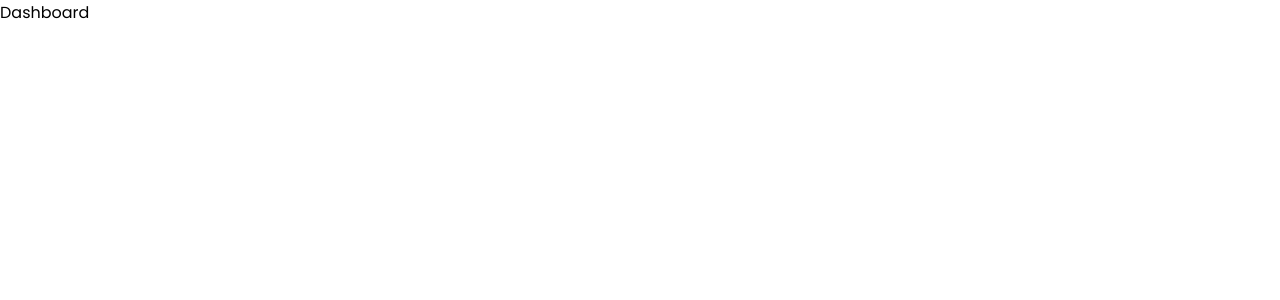
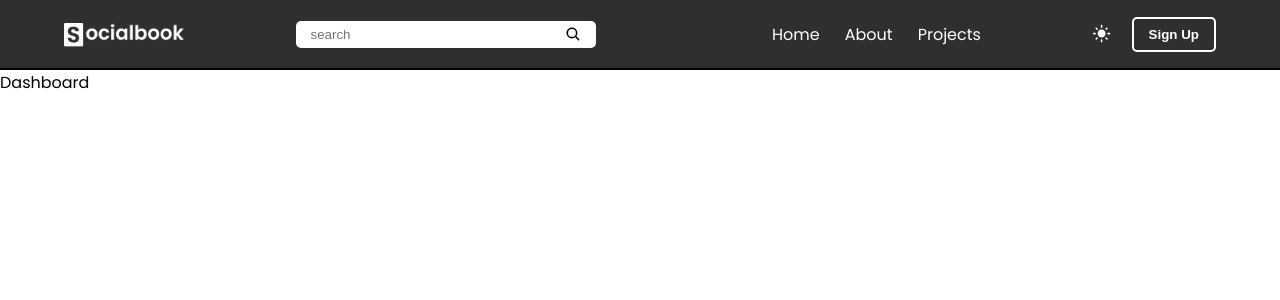
Before and after one commit to Wizeeyung/myMern-blog, a React (Vite) app in the folder client/: page /dashboard in a window 1280 px wide. Shown: the top 300 px of the page. Built offline with nearby package versions, Linux system fonts and the light colour scheme.

Commit message:
create header section

```diff
--- a/client/package.json
+++ b/client/package.json
@@ -12,6 +12,7 @@
   "dependencies": {
     "react": "^18.2.0",
     "react-dom": "^18.2.0",
+    "react-icons": "^5.0.1",
     "react-router-dom": "^6.22.3"
   },
   "devDependencies": {
--- a/client/src/App.jsx
+++ b/client/src/App.jsx
@@ -4,15 +4,16 @@ import Home from './pages/Home'
 import About from './pages/About'
 import Projects from './pages/Projects'
 import Signin from './pages/Signin'
-
 import Dashboard from './pages/Dashboard'
 import Signups from './pages/Signups'
+import Header from './components/Header'
 
 
 
 function App() {
   return (
     <BrowserRouter>
+      <Header />
       <Routes>
         <Route path='/' element={<Home />} />
         <Route path='/about' element={<About />} />
--- /dev/null
+++ b/client/src/components/Header.jsx
@@ -0,0 +1,33 @@
+import logo from '../assets/logo2.png'
+import { IoSearch } from "react-icons/io5";
+import './css/header.css'
+import { MdLightMode } from "react-icons/md";
+import { Link, NavLink} from 'react-router-dom';
+
+const Header = () => {
+
+
+  return (
+    <header className='header-container'>
+      <nav className='nav-bar'>
+        <Link to='/'><img src={logo} alt="logo" /></Link>
+        <form className='search-box'>
+            <input type='text' placeholder='search'/>
+            <IoSearch className='search-icon'/>
+        </form>
+        <ul className='nav-links'>
+          <li><NavLink to='/' className={(navData) => navData.isActive ? 'links actives' : 'links'}>Home</NavLink></li>
+          <li><NavLink to='/about' className={(navData) => navData.isActive ? 'links actives' : 'links'}>About</NavLink></li>
+          <li><NavLink to='/projects' className={(navData) => navData.isActive ? 'links actives' : 'links'}>Projects</NavLink></li>
+        </ul>
+        <div className='header-sign'>
+          <MdLightMode  className='light-icon'/>
+          <button className='sign-up'>Sign Up</button>
+        </div>
+      </nav>
+
+    </header>
+  )
+}
+
+export default Header
--- /dev/null
+++ b/client/src/components/css/header.css
@@ -0,0 +1,129 @@
+header.header-container{
+  display: flex;
+  padding: 20px 5%;
+  width: 100%;
+  border-bottom: 2px solid black;
+}
+
+nav.nav-bar{
+  width: 100%;
+  display: flex;
+  align-items: center;
+  justify-content: space-between;
+  color: white;
+}
+
+
+nav img{
+  width: 120px;
+}
+
+.header-container{
+  height: 70px;
+  width: 100%;
+  /* background: rgb(192,191,209);
+background: linear-gradient(90deg, rgba(192,191,209,1) 0%, rgba(130,157,131,1) 48%, rgba(156,172,162,1) 84%, rgba(154,167,170,1) 100%); */
+  z-index: 1;
+  background-color: rgb(49, 46, 46);
+}
+.nav-bar a{
+  text-decoration: none;
+  margin-bottom: -8px;
+  padding: 0;
+}
+
+.search-box{
+  display: flex;
+  align-items: center;
+  width: 300px;
+  position: relative;
+
+}
+
+.nav-links{
+  display: flex;
+}
+
+.nav-links li{
+  list-style: none;
+  margin-left: 25px;
+}
+
+.nav-links li a{
+  text-decoration: none;
+  color: white;
+}
+
+.search-box input{
+  padding: 6px 15px;
+  width: 100%;
+  border-radius: 5px;
+  outline: none;
+  border: 0;
+}
+
+svg.search-icon{
+  position: absolute;
+  right: 15px;
+  color: black;
+}
+
+.header-sign{
+  display: flex;
+  align-items: center;
+}
+
+.header-sign .light-icon{
+  /* border: 1px solid white; */
+  font-size: larger;
+}
+
+.header-sign button{
+  margin-left: 20px;
+  background-color: transparent;
+  outline: none;
+  /* border: 2px solid rgb(59, 80, 81); */
+  border: 2px solid white;
+  font-weight: bold;
+  border-radius: 5px;
+  padding: 8px 15px;
+  color: white;
+  cursor: pointer;
+  transition: all 0.2s ease-in-out;
+}
+
+.header-sign button:hover{
+  background-color: rgb(45, 168, 45);
+  border: 2px solid white;
+}
+
+.nav-links li .links{
+  position: relative;
+}
+
+.nav-links li .links::after{
+  content: '';
+  background-color: rgb(45, 168, 45);
+  width: 0;
+  height: 4px;
+  position: absolute;
+  left: 0;
+  bottom: -4px;
+  transition: all 0.2s ease-in;
+}
+
+.nav-links li .links:hover::after{
+  width: 50%;
+}
+
+.nav-links li .actives::after{
+  content: '';
+  background-color: rgb(45, 168, 45);
+  height: 4px;
+  position: absolute;
+  left: 0;
+  bottom: -6px;
+  transition: all 0.2s ease-in;
+  width: 50%;
+
+}
```
Also changed, not shown: client/src/assets/logo2.png (added), 1 other file (tests, documents, lock files or other folders).
